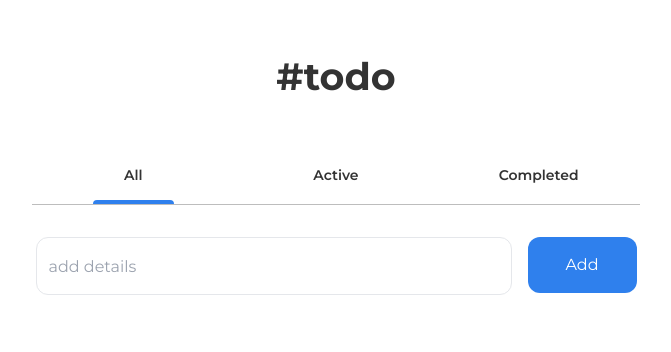
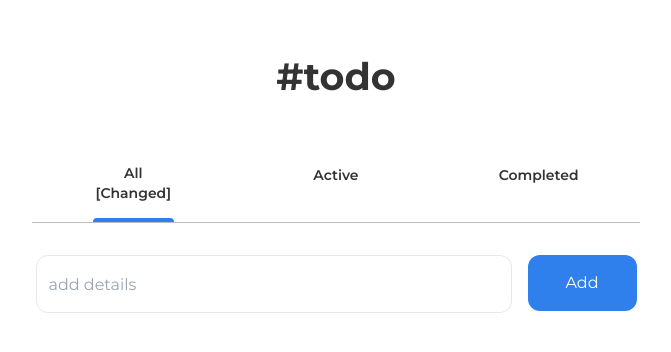
Before and after one commit to kikicodes23/cloud-service-linux, a React (Vite) app: page / in a window 1280 px wide. Shown: the top 352 px of the page, without its empty margins (304-975 px from the left). Built offline with nearby package versions, Linux system fonts and the light colour scheme.

Commit message:
feat: add change :sparkles:

```diff
--- a/src/components/Menu.jsx
+++ b/src/components/Menu.jsx
@@ -22,7 +22,7 @@ export function Menu({ currentFilter, setCurrentFilter }) {
             }`}
             onClick={filterAll}
           >
-            All
+            All [Changed]
           </button>
         </li>
 
```
